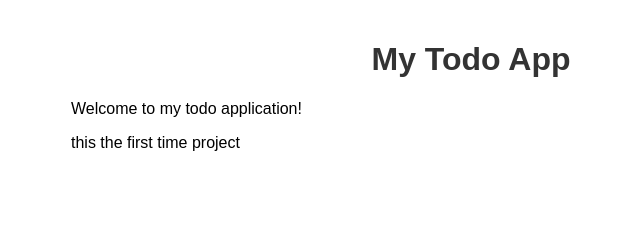
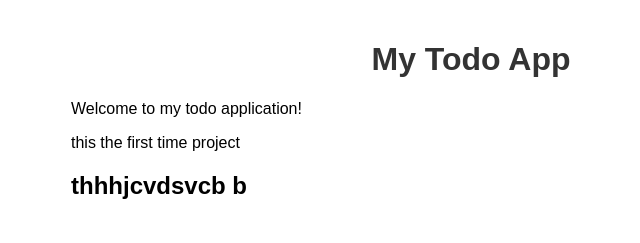
Before and after one commit to abe21tnishu/abebe, a plain HTML site: page index.html in a window 1280 px wide. Shown: the whole page, without its empty margins (169-809 px from the left). Drawn offline with Linux system fonts and the light colour scheme.

Commit message:
Update index.html

```diff
--- a/index.html
+++ b/index.html
@@ -10,5 +10,6 @@
     <h1>My Todo App</h1>
     <p>Welcome to my todo application!</p>
     <p>this the first time project</p>
+    <h2>thhhjcvdsvcb  b</h2>
 </body>
 </html>
```
